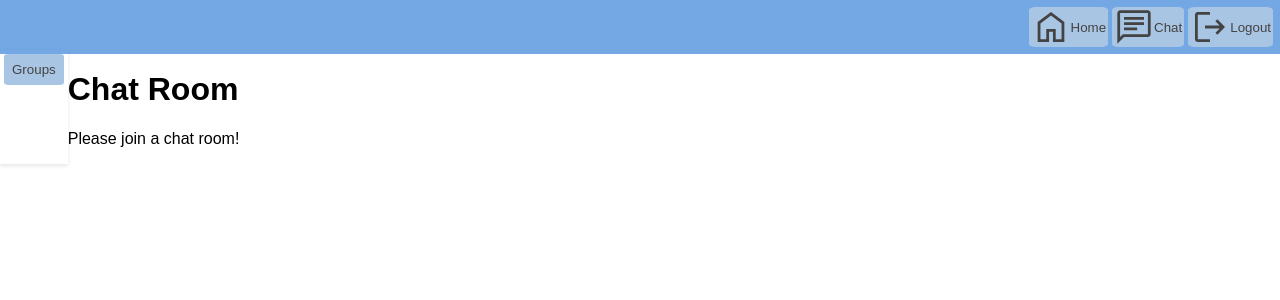
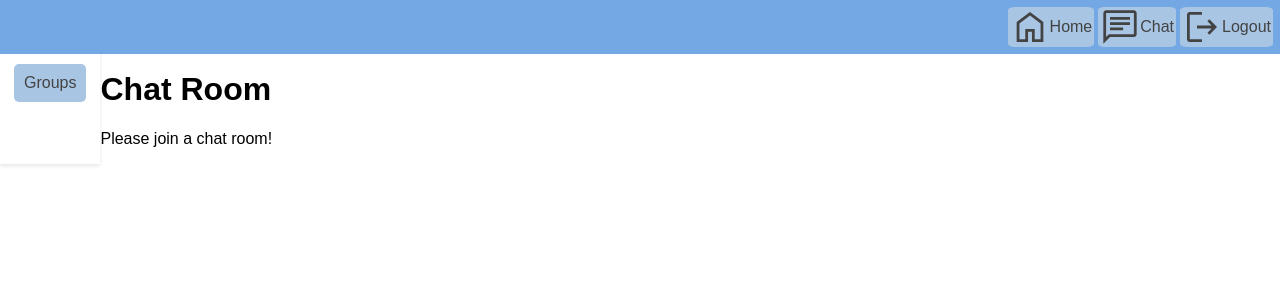
Before and after one commit to laughtree/whisperoot, a React (Create React App) app: page /chat in a window 1280 px wide. Shown: the top 300 px of the page. Built offline with nearby package versions, Linux system fonts and the light colour scheme; no server answers; sample sign-in values are in the browser's storage; the HTML template or start-up script is replaced by a standard one.

Commit message:
Finish most of ui except font

```diff
--- a/src/components/LoginBlock.js
+++ b/src/components/LoginBlock.js
@@ -4,6 +4,7 @@ import ClickableText from './ClickableText';
 import React from 'react';
 import { loginByEmailAndPassword } from "../utils/AccountUtils"; // Import the functions from AccountUtils
 import ThirdPartyLoginBlock from './ThirdPartyLoginBlock';
+import LoginIcon from '../images/login_32.svg';
 
 function LoginBlock({ handleRegisterTextOnClick}) {
     const [email, setEmail] = React.useState("");
@@ -29,7 +30,7 @@ function LoginBlock({ handleRegisterTextOnClick}) {
             <div className="button-block">
                 <IconTextButton
                     text="Login"
-                    iconPath="path/to/login-icon.svg"
+                    iconPath={LoginIcon}
                     onClick={async () => {
                         const success = await loginByEmailAndPassword(email, password);
                         if (success) {
--- a/src/components/LoginPage.js
+++ b/src/components/LoginPage.js
@@ -2,6 +2,7 @@ import LoginBlock from "./LoginBlock";
 import RegisterBlock from "./RegisterBlock";
 import { useEffect, useState } from "react";
 import "../styles/LoginPageBlocks.css";
+import "../styles/LoginPage.css";
 
 function LoginPage({}) {
     const [block, setBlock] = useState("login"); // or "register"
--- a/src/styles/Chatroom.css
+++ b/src/styles/Chatroom.css
@@ -21,7 +21,7 @@
     overflow-y: scroll;
     min-height: 0;
     flex: 1 1 auto;
-    padding-bottom: 60px;
+    padding-bottom: 20vh;
 }
 
 .chatroom-footer {
--- a/src/styles/GroupList.css
+++ b/src/styles/GroupList.css
@@ -11,3 +11,10 @@
 .group-list div {
     animation: lis 0.1s ease-in-out;
 }
+
+.group-list-item {
+    display: flex;
+    align-items: center;
+    justify-content: center;
+    padding: 5px;
+}
--- a/src/styles/IconTextButton.css
+++ b/src/styles/IconTextButton.css
@@ -23,6 +23,7 @@
     color: #434343;
     cursor: pointer;
     padding: 0px 2px;
+    font-size: medium;
 }
 
 .icon-text-button-container button:hover {
--- a/src/styles/LoginPage.css
+++ b/src/styles/LoginPage.css
@@ -0,0 +1,25 @@
+.login-page .icon-text-button {
+    display: flex;
+    align-items: center;
+    justify-content: center;
+    padding: 10px;
+    border-radius: 5px;
+    text-decoration: none;
+}
+
+.login-page div {
+    display: flex;
+    flex-direction: column;
+    align-items: center;
+    justify-content: center;
+    padding: 2px;
+}
+
+.login-page {
+    padding: 5px 10px;
+}
+
+.login-page .input-box input {
+    height: 40px;
+    width: 100%;
+}
--- a/src/styles/MessageBox.css
+++ b/src/styles/MessageBox.css
@@ -14,9 +14,6 @@
     display: flex;
     flex: 1 1 auto;
     padding: 0.2em;
-}
-
-.message {
     animation: pop 0.5s ease forwards;
 }
 
@@ -40,7 +37,7 @@
 .message {
     border-radius: 10px;
     padding: 0.5em 1em;
-    max-width: 40%;
+    max-width: 45vw;
 }
 
 .self .message {
@@ -49,8 +46,8 @@
 }
 
 .other .message {
-    background-color: #f8d7da;
-    color: #721c24;
+    background-color: #d7dff8;
+    color: #586386;
 }
 
 .self {
--- a/src/styles/SideBar.css
+++ b/src/styles/SideBar.css
@@ -10,22 +10,21 @@ ul {
     padding: 4px 4px;
 }
 
-.sidebar .icon-text-button-container {
-    padding: 0.5em;
+.sidebar .icon-text-button {
     display: flex;
     align-items: center;
-    background-color: #a9c5e4;
-    border-radius: 8%;
+    justify-content: center;
+    padding: 10px;
+    border-radius: 5px;
+    text-decoration: none;
 }
 
-.sidebar .icon-text-button-container button {
+.sidebar .icon-text-button-container {
     display: flex;
+    flex-direction: column;
     align-items: center;
-    background-color: #a9c5e4;
-    border: none;
-    margin: 0;
-    color: #434343;
-    cursor: pointer;
-    padding: 0;
-    border-radius: 8%;
+    justify-content: center;
+    padding: 10px;
+    border-radius: 5px;
+    text-decoration: none;
 }
```
